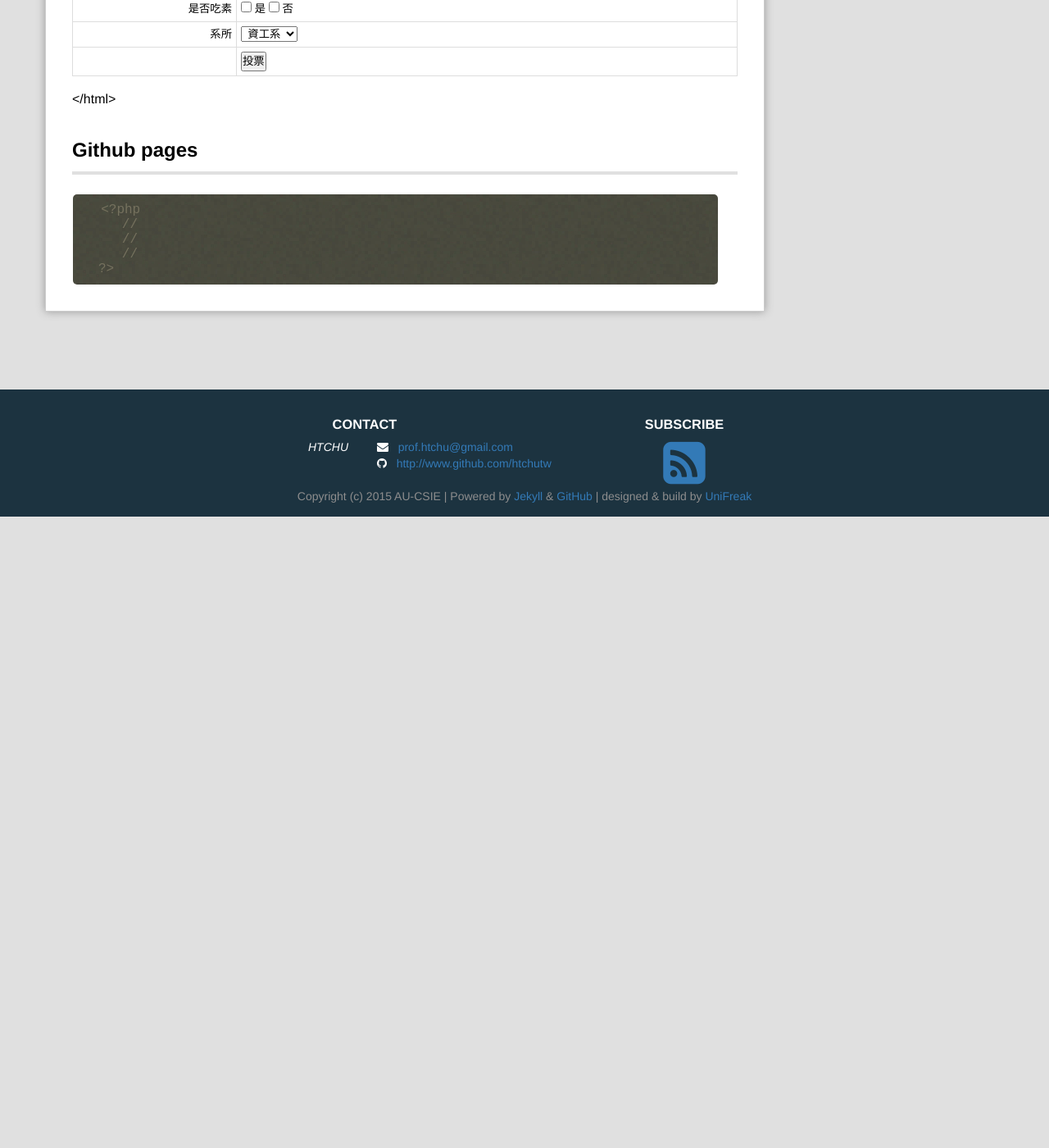
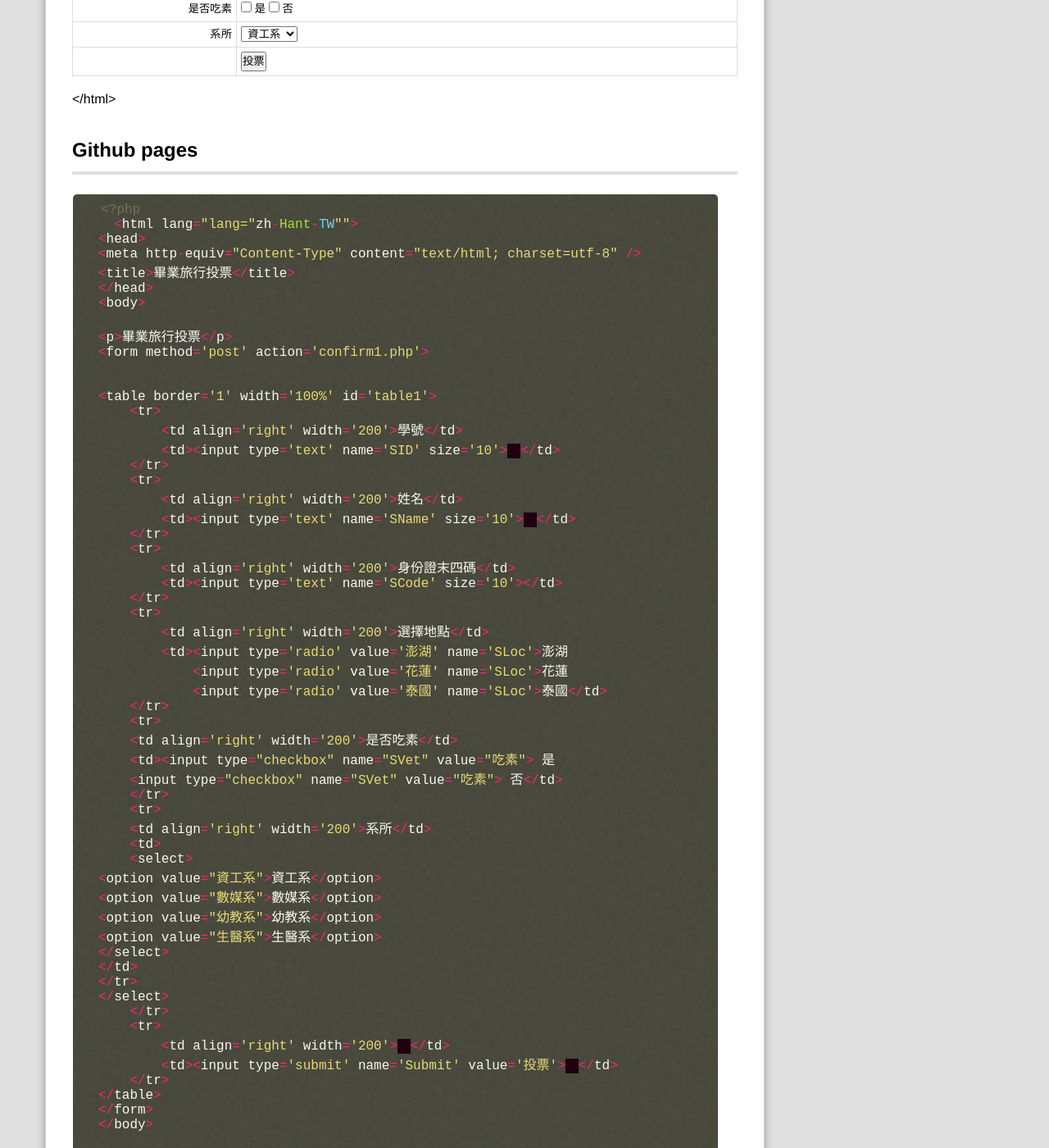
Before and after one commit to Jamie0403/webcourse, a Jekyll site: the page built from _posts/2017-10-25-Class6.md, in a window 1280 px wide and 1400 px high, scrolled down 1075 px. Shown: the whole window at 82% size. Built offline with Jekyll 4.4.1, drawn with Linux system fonts in a browser that asks for light colours; Markdown is read by kramdown in place of the engine named in the settings; comment, search, counter and statistics services are not loaded; before the commit the page ends 1705 px from its top, so only the background shows below that.

Commit message:
Update 2017-10-25-Class6.md

````diff
--- a/_posts/2017-10-25-Class6.md
+++ b/_posts/2017-10-25-Class6.md
@@ -77,9 +77,63 @@ github帳號及使用github做blog。。
 
 ```php
 <?php
-   //
-   //
-   //
+  <html lang="lang="zh-Hant-TW"">
+<head>
+<meta http-equiv="Content-Type" content="text/html; charset=utf-8" />
+<title>畢業旅行投票</title>
+</head>
+<body>
+
+<p>畢業旅行投票</p>
+<form method='post' action='confirm1.php'>
+
+
+<table border='1' width='100%' id='table1'>
+    <tr>
+        <td align='right' width='200'>學號</td>
+        <td><input type='text' name='SID' size='10'>　</td>
+    </tr>
+    <tr>
+        <td align='right' width='200'>姓名</td>
+        <td><input type='text' name='SName' size='10'>　</td>
+    </tr>
+    <tr>
+        <td align='right' width='200'>身份證末四碼</td>
+        <td><input type='text' name='SCode' size='10'></td>
+    </tr>
+    <tr>
+        <td align='right' width='200'>選擇地點</td>
+        <td><input type='radio' value='澎湖' name='SLoc'>澎湖
+            <input type='radio' value='花蓮' name='SLoc'>花蓮
+            <input type='radio' value='泰國' name='SLoc'>泰國</td>
+    </tr>
+    <tr>
+    <td align='right' width='200'>是否吃素</td>
+    <td><input type="checkbox" name="SVet" value="吃素"> 是
+    <input type="checkbox" name="SVet" value="吃素"> 否</td>
+    </tr>
+    <tr>
+    <td align='right' width='200'>系所</td>
+    <td>
+    <select>
+<option value="資工系">資工系</option>
+<option value="數媒系">數媒系</option>
+<option value="幼教系">幼教系</option>
+<option value="生醫系">生醫系</option>
+</select>
+</td>
+</tr>
+</select>
+    </tr>
+    <tr>
+        <td align='right' width='200'>　</td>
+        <td><input type='submit' name='Submit' value='投票'>　</td>
+    </tr>
+</table>
+</form>
+</body>
+
+</html>
 ?>
 ```
 
````
